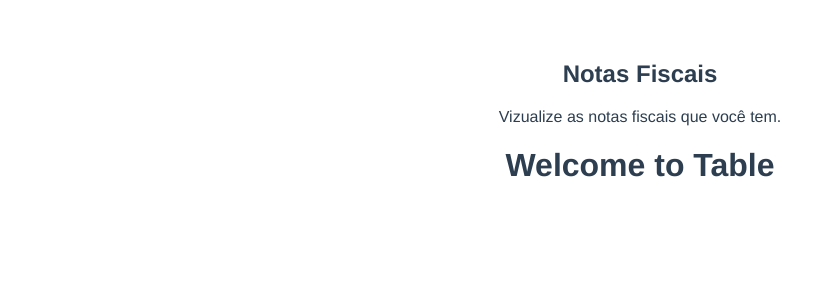
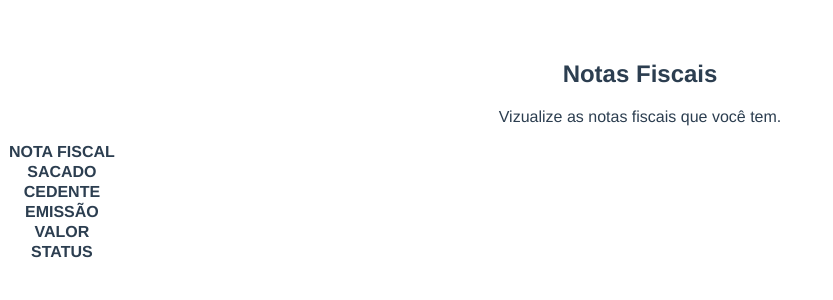
Before and after one commit to Henrique-Gouvea/Cashforce-Fullstack, a Vue app in the folder client/: page / in a window 1280 px wide. Shown: the top 300 px of the page, without its empty margins (0-833 px from the left). Built offline with nearby package versions, Linux system fonts and the light colour scheme.

Commit message:
feat(Componentes): Add header in table

```diff
--- a/client/src/components/Table.vue
+++ b/client/src/components/Table.vue
@@ -1,18 +1,37 @@
 <template>
   <div class="hello">
-    <h1>{{ msg }}</h1>
+    <table className="table">
+      <thead>
+        <tr v-for="header in headerTable" v-bind:key="header.id" className="table-header">
+          <th>{{header}}</th>
+        </tr>
+      </thead>
+      <tbody>
+
+      </tbody>
+    </table>
   </div>
+
 </template>
 
 <script>
   export default {
     name: 'TableGeneric',
     props: {
-      msg: String
+      headerTable: Array
     }
   }
 </script>
 
 <style scoped>
+  table {
+    width: 100%;
+    display: flex;
+    flex-direction: row;
+  }
 
+  tr.table-header {
+    display: flex;
+    flex-direction: column;
+  }
 </style>
--- a/client/src/pages/Nf.vue
+++ b/client/src/pages/Nf.vue
@@ -1,7 +1,7 @@
 <template>
   <h2>Notas Fiscais</h2>
   <p>Vizualize as notas fiscais que você tem.</p>
-  <TableGeneric msg="Welcome to Table" />
+  <TableGeneric :headerTable="headerTable" />
 </template>
 
 <script>
@@ -11,6 +11,11 @@
     name: 'NF',
     components: {
       TableGeneric
+    },
+    data() {
+      return {
+        headerTable: ['NOTA FISCAL', 'SACADO', 'CEDENTE', 'EMISSÃO', 'VALOR', 'STATUS']
+      }
     }
   }
 </script>
```
